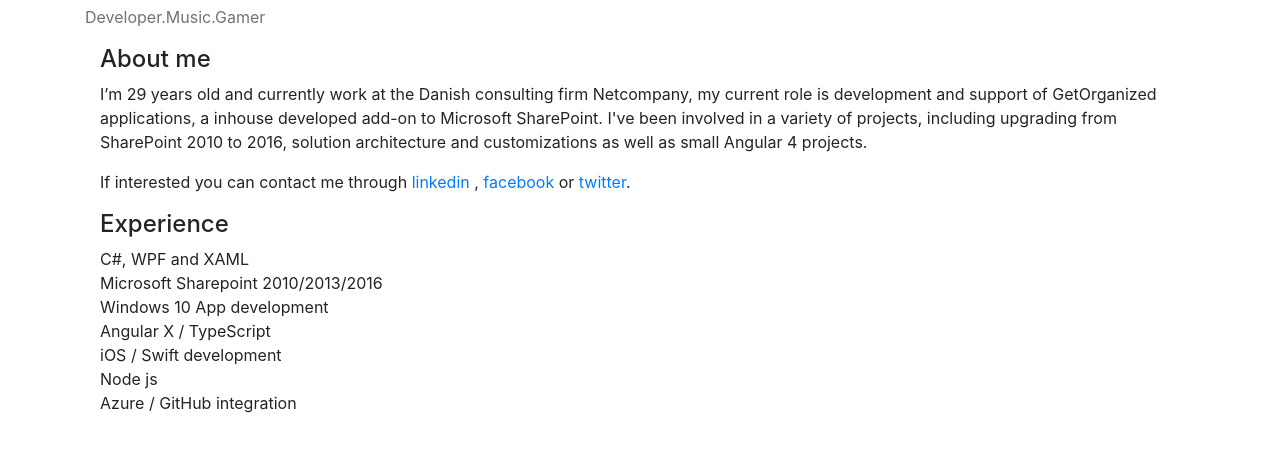
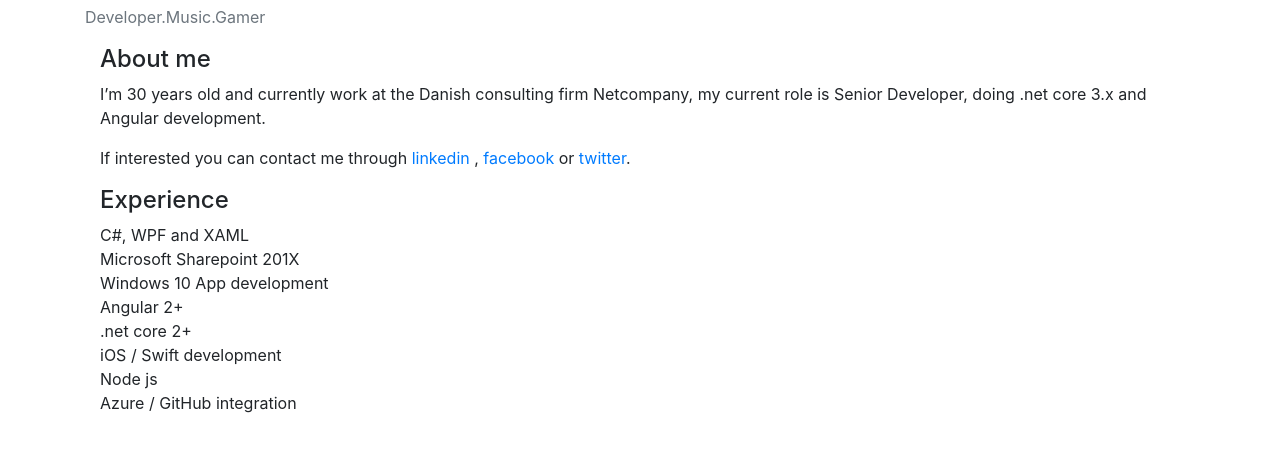
Before and after one commit to mhartvig/mhartvig.github.io, a plain HTML site: page index.html in a window 1280 px wide. Shown: the part 51-502 px from the top of the page. Drawn offline with nearby package versions, Linux system fonts and the light colour scheme.

Commit message:
Update index.html

```diff
--- a/index.html
+++ b/index.html
@@ -35,8 +35,7 @@
                                 <div class="col-md-12">
                                     <h4>About me</h4>
                                     <p>
-                                        I’m 29 years old and currently work at the Danish consulting firm Netcompany, my current role is development and support of GetOrganized applications, a inhouse developed add-on to Microsoft SharePoint.
-                                        I've been involved in a variety of projects, including upgrading from SharePoint 2010 to 2016, solution architecture and customizations as well as small Angular 4 projects.
+                                        I’m 30 years old and currently work at the Danish consulting firm Netcompany, my current role is Senior Developer, doing .net core 3.x and Angular development.
                                     </p>
                                 </div>
                                 <div class="col-md-12">
@@ -48,9 +47,10 @@
                                     <h4>Experience</h4>
                                     <ol class="list-unstyled">
                                         <li>C#, WPF and XAML</li>
-                                        <li>Microsoft Sharepoint 2010/2013/2016</li>
+                                        <li>Microsoft Sharepoint 201X</li>
                                         <li>Windows 10 App development</li>
-										<li>Angular X / TypeScript</li>
+					<li>Angular 2+</li>
+					    <li>.net core 2+</li>
                                         <li>iOS / Swift development</li>
                                         <li>Node js</li>
                                         <li>Azure / GitHub integration</li>
```
